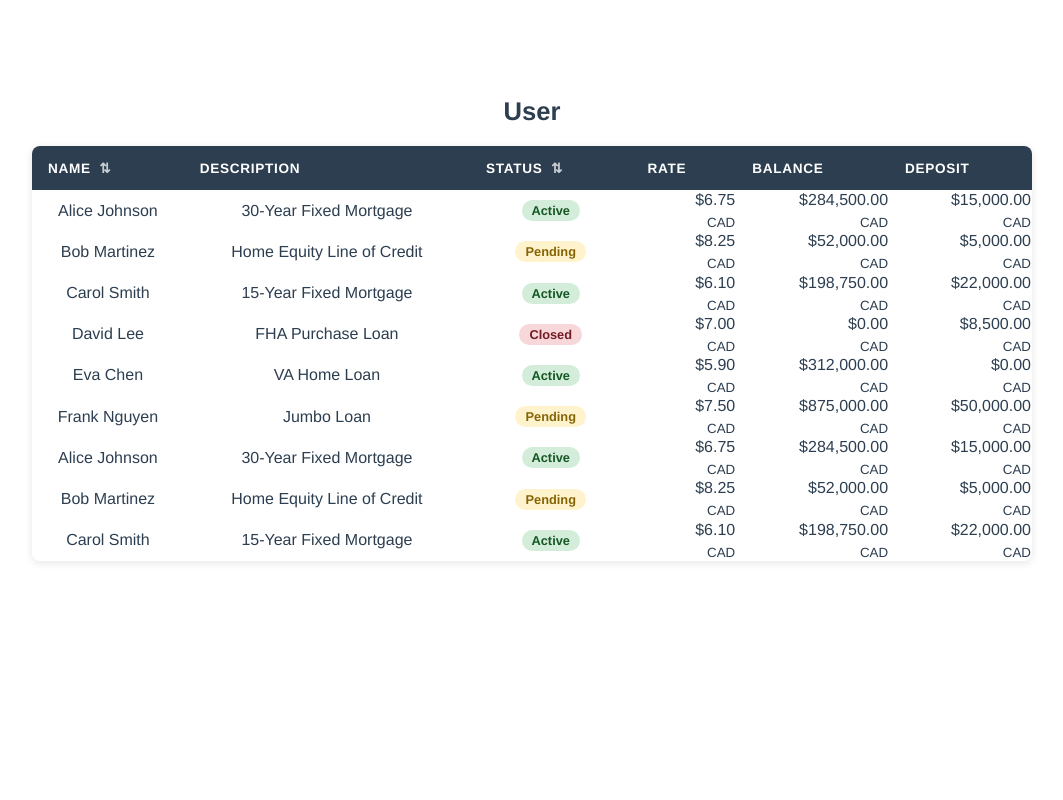
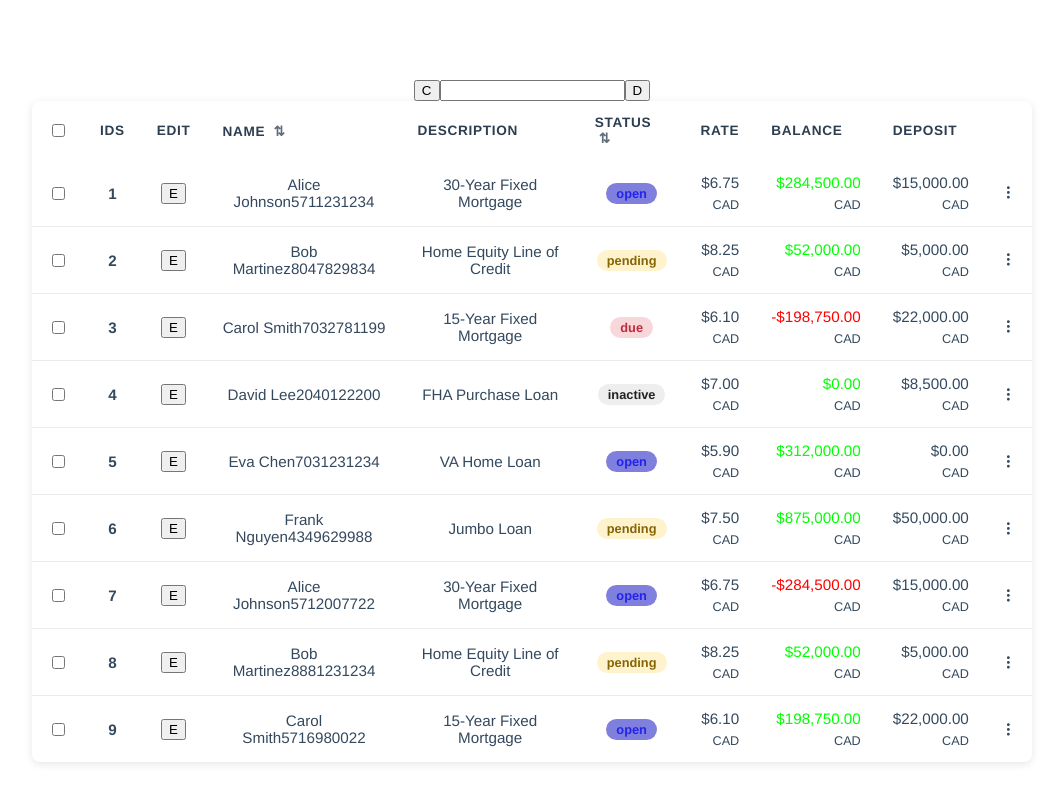
Before and after one commit to tolley/lendingpad-web-ui-engineer, a Vue app in the folder lendingpad/: page /#/ in a window 1280 px wide. Shown: the whole page, without its empty margins (108-1171 px from the left). Built offline with nearby package versions, Linux system fonts and the light colour scheme.

Commit message:
Changed LoadTable to UserTable.  Installed bootstrap and finished the basic grid UI

```diff
--- a/lendingpad/package.json
+++ b/lendingpad/package.json
@@ -11,6 +11,7 @@
     "build": "node build/build.js"
   },
   "dependencies": {
+    "bootstrap-icons": "^1.13.1",
     "vue": "^2.5.2",
     "vue-router": "^3.0.1"
   },
--- a/lendingpad/src/components/LoanTable.vue
+++ b/lendingpad/src/components/UserTable.vue
@@ -1,9 +1,18 @@
 <template>
   <div class="user-table-container">
-    <h1>User</h1>
+    <div>
+      <button>C</button>
+      <input type="text" value="" />
+      <button>D</button>
+    </div>
     <table class="user-table">
       <thead>
         <tr>
+          <th>
+            <input type="checkbox" />
+          </th>
+          <th>IDs</th>
+          <th>edit</th>
           <th @click="sort('name')" class="sortable">
             Name <span class="sort-icon">{{ sortIcon('name') }}</span>
           </th>
@@ -14,11 +23,24 @@
           <th>Rate</th>
           <th>Balance</th>
           <th>Deposit</th>
+          <th>&nbsp;</th>
         </tr>
       </thead>
       <tbody>
         <tr v-for="(user, index) in sortedUsers" :key="index">
-          <td>{{ user.name }}</td>
+          <td>
+            <input type="checkbox" />
+          </td>
+          <td>
+            <b>{{  user.id }}</b>
+          </td>
+          <td>
+            <button>E</button>
+          </td>
+          <td>
+            <span class="name">{{ user.name }}</span>
+            <span class="phone">{{ formatPhone(user.phone) }}</span>
+          </td>
           <td>{{ user.description }}</td>
           <td>
             <span :class="['status-badge', user.status.toLowerCase()]">
@@ -32,14 +54,18 @@
             <sub>CAD</sub>
           </td>
           <td class="currency_type">
-              <div>
-                {{ formatCurrency(user.balance) }}
-              </div>
-              <sub>CAD</sub>
+            <div :class="user.balance < 0? 'negative': 'positive'">
+              {{ formatCurrency(user.balance) }}
+            </div>
+            <sub>CAD</sub>
           </td>
+
           <td class="currency_type">
               <div>{{ formatCurrency(user.deposit) }}</div>
               <sub>CAD</sub>
+          </td>
+          <td>
+            <i class="bi bi-three-dots-vertical"></i>
           </td>
         </tr>
       </tbody>
@@ -48,6 +74,7 @@
 </template>
 
 <script>
+import "bootstrap-icons/font/bootstrap-icons.css";
 export default {
   name: 'UserTable',
   data() {
@@ -55,18 +82,19 @@ export default {
       sortKey: null,
       sortDir: 1,
       users: [
-        { name: 'Alice Johnson', description: '30-Year Fixed Mortgage', status: 'Active', rate: 6.75, balance: 284500, deposit: 15000 },
-        { name: 'Bob Martinez', description: 'Home Equity Line of Credit', status: 'Pending', rate: 8.25, balance: 52000, deposit: 5000 },
-        { name: 'Carol Smith', description: '15-Year Fixed Mortgage', status: 'Active', rate: 6.10, balance: 198750, deposit: 22000 },
-        { name: 'David Lee', description: 'FHA Purchase Loan', status: 'Closed', rate: 7.00, balance: 0, deposit: 8500 },
-        { name: 'Eva Chen', description: 'VA Home Loan', status: 'Active', rate: 5.90, balance: 312000, deposit: 0 },
-        { name: 'Frank Nguyen', description: 'Jumbo Loan', status: 'Pending', rate: 7.50, balance: 875000, deposit: 50000 },
-        { name: 'Alice Johnson', description: '30-Year Fixed Mortgage', status: 'Active', rate: 6.75, balance: 284500, deposit: 15000 },
-        { name: 'Bob Martinez', description: 'Home Equity Line of Credit', status: 'Pending', rate: 8.25, balance: 52000, deposit: 5000 },
-        { name: 'Carol Smith', description: '15-Year Fixed Mortgage', status: 'Active', rate: 6.10, balance: 198750, deposit: 22000 },
+        { id: 1, name: 'Alice Johnson', description: '30-Year Fixed Mortgage', status: 'open', rate: 6.75, balance: 284500, deposit: 15000, phone: '5711231234' },
+        { id: 2, name: 'Bob Martinez', description: 'Home Equity Line of Credit', status: 'pending', rate: 8.25, balance: 52000, deposit: 5000, phone: '8047829834' },
+        { id: 3, name: 'Carol Smith', description: '15-Year Fixed Mortgage', status: 'due', rate: 6.10, balance: -198750, deposit: 22000, phone: '7032781199' },
+        { id: 4, name: 'David Lee', description: 'FHA Purchase Loan', status: 'inactive', rate: 7.00, balance: 0, deposit: 8500, phone: '2040122200' },
+        { id: 5, name: 'Eva Chen', description: 'VA Home Loan', status: 'open', rate: 5.90, balance: 312000, deposit: 0, phone: '7031231234' },
+        { id: 6, name: 'Frank Nguyen', description: 'Jumbo Loan', status: 'pending', rate: 7.50, balance: 875000, deposit: 50000, phone: '4349629988' },
+        { id: 7, name: 'Alice Johnson', description: '30-Year Fixed Mortgage', status: 'open', rate: 6.75, balance: -284500, deposit: 15000, phone: '5712007722' },
+        { id: 8, name: 'Bob Martinez', description: 'Home Equity Line of Credit', status: 'pending', rate: 8.25, balance: 52000, deposit: 5000, phone: '8881231234' },
+        { id: 9, name: 'Carol Smith', description: '15-Year Fixed Mortgage', status: 'open', rate: 6.10, balance: 198750, deposit: 22000, phone: '5716980022' },
       ],
     };
   },
+
   computed: {
     sortedUsers() {
       if (!this.sortKey) return this.users;
@@ -93,7 +121,19 @@ export default {
       return this.sortDir === 1 ? '↑' : '↓';
     },
     formatCurrency(value) {
-      return new Intl.NumberFormat('en-US', { style: 'currency', currency: 'USD' }).format(value);
+      // Remove the currency symbol
+      const currencyParts = Intl.NumberFormat('en-US', { style: 'currency', currency: 'USD' }).formatToParts(value);
+
+      const formattedCurrency = currencyParts
+        // .filter(part => part.type !== 'blurrency')
+        .map(part => part.value)
+        .join('')
+        .trim();
+
+      return formattedCurrency;
+    },
+    formatPhone(phoneNum) {
+      return phoneNum;
     },
   },
 };
@@ -119,11 +159,6 @@ h1 {
   border-radius: 8px;
   overflow: hidden;
 
-  thead {
-    background-color: #2c3e50;
-    color: #fff;
-  }
-
   th {
     padding: 14px 16px;
     text-align: left;
@@ -144,11 +179,19 @@ h1 {
 
   td.currency_type {
     text-align: right;
+
+    div.positive {
+      color: #0F0;
+    }
+
+    div.negative {
+      color: #F00;
+    }
   }
 
 }
 
-.loan-table th.sortable:hover {
+.user-table th.sortable:hover {
   background-color: #3d5166;
 }
 
@@ -158,20 +201,20 @@ h1 {
   opacity: 0.75;
 }
 
-.loan-table tbody tr {
+.user-table tbody tr {
   border-bottom: 1px solid #e8ecef;
   transition: background-color 0.15s;
 }
 
-.loan-table tbody tr:last-child {
+.user-table tbody tr:last-child {
   border-bottom: none;
 }
 
-.loan-table tbody tr:hover {
+.user-table tbody tr:hover {
   background-color: #f5f7fa;
 }
 
-.loan-table td {
+.user-table td {
   padding: 14px 16px;
   font-size: 0.95rem;
   color: #34495e;
@@ -184,9 +227,14 @@ h1 {
   font-size: 0.8rem;
   font-weight: 600;
 
-  &.active {
-    background-color: #d4edda;
-    color: #155724;
+  &.open {
+    color: rgb(35, 35, 236);
+    background-color: rgb(127, 127, 221);
+  }
+
+  &.inactive {
+    background-color: #EEE;
+    color: #222;
   }
 
   &.pending {
@@ -194,9 +242,9 @@ h1 {
     color: #856404;
   }
 
-  &.closed {
+  &.due {
     background-color: #f8d7da;
-    color: #721c24;
+    color: #be2b3a;
   }
 }
 
--- a/lendingpad/src/router/index.js
+++ b/lendingpad/src/router/index.js
@@ -1,6 +1,6 @@
 import Vue from 'vue';
 import Router from 'vue-router';
-import LoanTable from '@/components/LoanTable';
+import UserTable from '@/components/UserTable';
 
 Vue.use(Router);
 
@@ -8,8 +8,8 @@ export default new Router({
   routes: [
     {
       path: '/',
-      name: 'LoanTable',
-      component: LoanTable,
+      name: 'UserTable',
+      component: UserTable,
     },
   ],
 });
```
Also changed, not shown: 1 other file (tests, documents, lock files or other folders).
